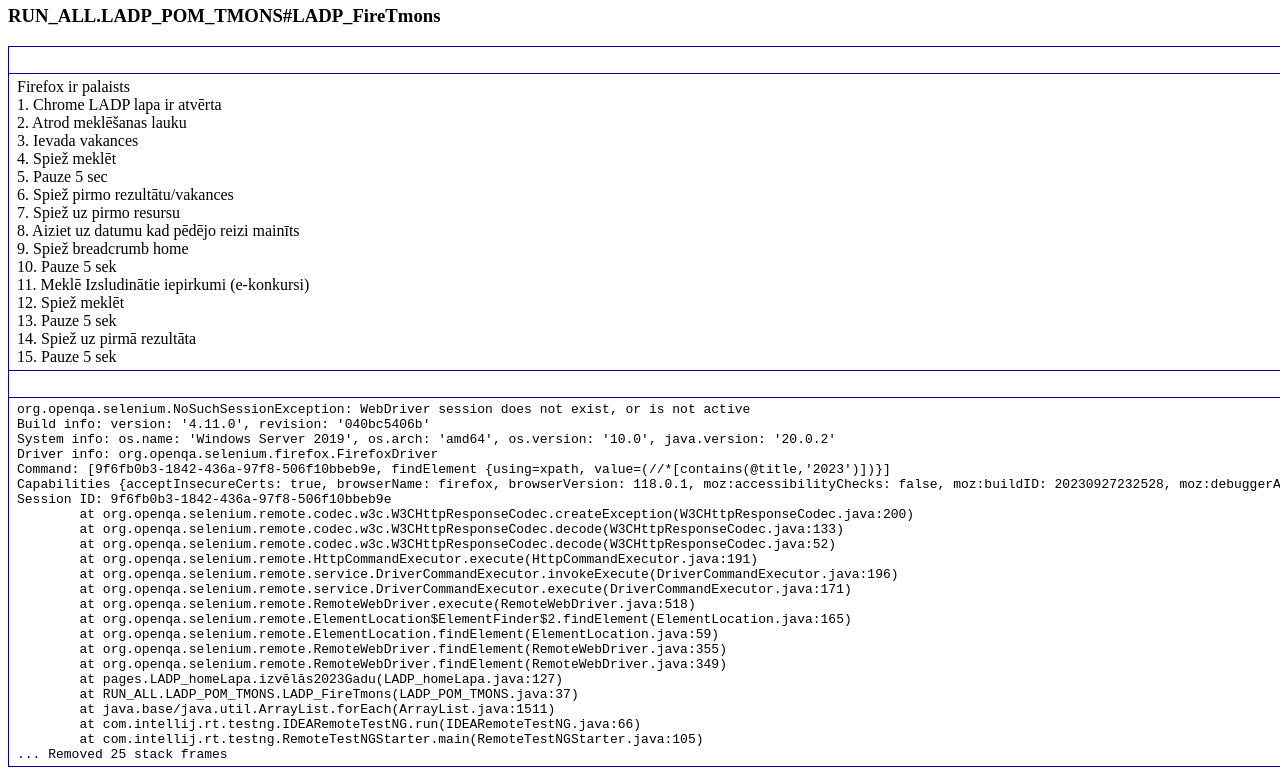
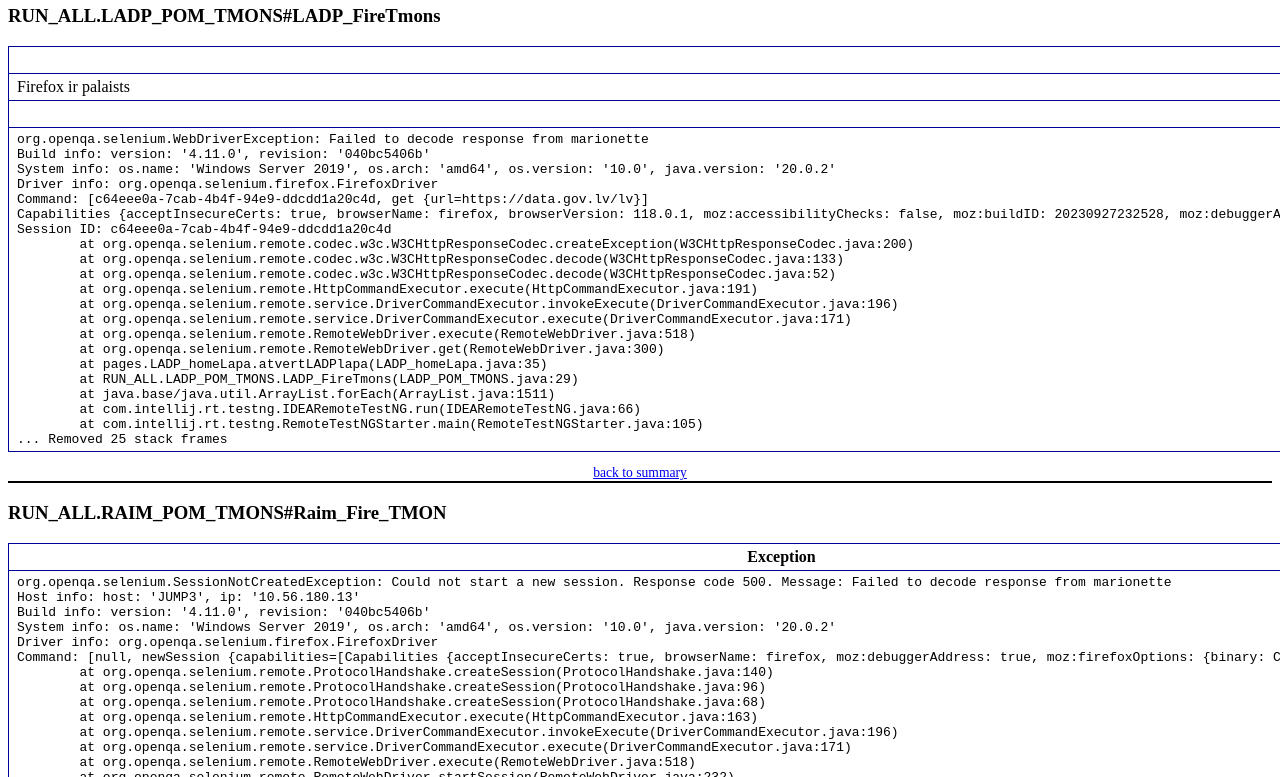
Before and after one commit to peterisT123/SC_Test, a plain HTML site: page test-output/emailable-report.html in a window 1280 px wide. Shown: the part 433-1210 px from the top of the page. Drawn offline with Linux system fonts and the light colour scheme.

Commit message:
Pirmais commit

```diff
--- a/test-output/emailable-report.html
+++ b/test-output/emailable-report.html
@@ -9,17 +9,17 @@
 <table>
 <tr><th>Test</th><th># Passed</th><th># Skipped</th><th># Retried</th><th># Failed</th><th>Time (ms)</th><th>Included Groups</th><th>Excluded Groups</th></tr>
 <tr><th colspan="8">Default Suite</th></tr>
-<tr><td><a href="#t0">SC_Test</a></td><td class="num">4</td><td class="num">0</td><td class="num">0</td><td class="num attn">2</td><td class="num">112 154</td><td></td><td></td></tr>
+<tr><td><a href="#t0">SC_Test</a></td><td class="num">4</td><td class="num">0</td><td class="num">0</td><td class="num attn">2</td><td class="num">115 031</td><td></td><td></td></tr>
 </table>
-<table id='summary'><thead><tr><th>Class</th><th>Method</th><th>Start</th><th>Time (ms)</th></tr></thead><tbody><tr><th colspan="4">Default Suite</th></tr></tbody><tbody id="t0"><tr><th colspan="4">SC_Test &#8212; failed</th></tr><tr class="failedeven"><td rowspan="1">RUN_ALL.LADP_POM_TMONS</td><td><a href="#m0">LADP_FireTmons</a></td><td rowspan="1">1696500722507</td><td rowspan="1">25358</td></tr><tr class="failedodd"><td rowspan="1">RUN_ALL.RAIM_POM_TMONS</td><td><a href="#m1">Raim_Fire_TMON</a></td><td rowspan="1">1696500792657</td><td rowspan="1">15433</td></tr><tr><th colspan="4">SC_Test &#8212; passed</th></tr><tr class="passedeven"><td rowspan="2">RUN_ALL.LADP_POM_TMONS</td><td><a href="#m2">LADP_EdgeTmons</a></td><td rowspan="1">1696500748172</td><td rowspan="1">24696</td></tr><tr class="passedeven"><td><a href="#m3">LADP_chromeTmons</a></td><td rowspan="1">1696500772873</td><td rowspan="1">19777</td></tr><tr class="passedodd"><td rowspan="2">RUN_ALL.RAIM_POM_TMONS</td><td><a href="#m4">Raim_Crome_TMON</a></td><td rowspan="1">1696500808104</td><td rowspan="1">12758</td></tr><tr class="passedodd"><td><a href="#m5">Raim_Edge_TMON</a></td><td rowspan="1">1696500820868</td><td rowspan="1">13653</td></tr></tbody>
+<table id='summary'><thead><tr><th>Class</th><th>Method</th><th>Start</th><th>Time (ms)</th></tr></thead><tbody><tr><th colspan="4">Default Suite</th></tr></tbody><tbody id="t0"><tr><th colspan="4">SC_Test &#8212; failed</th></tr><tr class="failedeven"><td rowspan="1">RUN_ALL.LADP_POM_TMONS</td><td><a href="#m0">LADP_FireTmons</a></td><td rowspan="1">1696503809579</td><td rowspan="1">21030</td></tr><tr class="failedodd"><td rowspan="1">RUN_ALL.RAIM_POM_TMONS</td><td><a href="#m1">Raim_Fire_TMON</a></td><td rowspan="1">1696503877505</td><td rowspan="1">14458</td></tr><tr><th colspan="4">SC_Test &#8212; passed</th></tr><tr class="passedeven"><td rowspan="2">RUN_ALL.LADP_POM_TMONS</td><td><a href="#m2">LADP_EdgeTmons</a></td><td rowspan="1">1696503830893</td><td rowspan="1">28520</td></tr><tr class="passedeven"><td><a href="#m3">LADP_chromeTmons</a></td><td rowspan="1">1696503859423</td><td rowspan="1">18072</td></tr><tr class="passedodd"><td rowspan="2">RUN_ALL.RAIM_POM_TMONS</td><td><a href="#m4">Raim_Crome_TMON</a></td><td rowspan="1">1696503891970</td><td rowspan="1">13519</td></tr><tr class="passedodd"><td><a href="#m5">Raim_Edge_TMON</a></td><td rowspan="1">1696503905494</td><td rowspan="1">18972</td></tr></tbody>
 </table>
-<h2>SC_Test</h2><h3 id="m0">RUN_ALL.LADP_POM_TMONS#LADP_FireTmons</h3><table class="result"><tr><th>Messages</th></tr><tr><td><div class="messages">Firefox ir palaists<br/>1. Chrome LADP lapa ir atvērta<br/>2. Atrod meklēšanas lauku<br/>3. Ievada vakances<br/>4. Spiež meklēt<br/>5. Pauze 5 sec<br/>6. Spiež pirmo rezultātu/vakances<br/>7. Spiež uz pirmo resursu<br/>8. Aiziet uz datumu kad pēdējo reizi mainīts<br/>9. Spiež breadcrumb home<br/>10. Pauze 5 sek<br/>11. Meklē Izsludinātie iepirkumi (e-konkursi)<br/>12. Spiež meklēt<br/>13. Pauze 5 sek<br/>14. Spiež uz pirmā rezultāta<br/>15. Pauze 5 sek</div></td></tr><tr><th>Exception</th></tr><tr><td><div class="stacktrace">org.openqa.selenium.NoSuchSessionException: WebDriver session does not exist, or is not active
+<h2>SC_Test</h2><h3 id="m0">RUN_ALL.LADP_POM_TMONS#LADP_FireTmons</h3><table class="result"><tr><th>Messages</th></tr><tr><td><div class="messages">Firefox ir palaists</div></td></tr><tr><th>Exception</th></tr><tr><td><div class="stacktrace">org.openqa.selenium.WebDriverException: Failed to decode response from marionette
 Build info: version: &apos;4.11.0&apos;, revision: &apos;040bc5406b&apos;
 System info: os.name: &apos;Windows Server 2019&apos;, os.arch: &apos;amd64&apos;, os.version: &apos;10.0&apos;, java.version: &apos;20.0.2&apos;
 Driver info: org.openqa.selenium.firefox.FirefoxDriver
-Command: [9f6fb0b3-1842-436a-97f8-506f10bbeb9e, findElement {using=xpath, value=(//*[contains(@title,&apos;2023&apos;)])}]
-Capabilities {acceptInsecureCerts: true, browserName: firefox, browserVersion: 118.0.1, moz:accessibilityChecks: false, moz:buildID: 20230927232528, moz:debuggerAddress: 127.0.0.1:19811, moz:geckodriverVersion: 0.33.0, moz:headless: false, moz:platformVersion: 10.0, moz:processID: 34120, moz:profile: C:\Users\PETERI~1.TRO\AppDa..., moz:shutdownTimeout: 60000, moz:webdriverClick: true, moz:windowless: false, pageLoadStrategy: normal, platformName: windows, proxy: Proxy(), se:cdp: ws://127.0.0.1:19811/devtoo..., se:cdpVersion: 85.0, setWindowRect: true, strictFileInteractability: false, timeouts: {implicit: 0, pageLoad: 300000, script: 30000}, unhandledPromptBehavior: dismiss and notify}
-Session ID: 9f6fb0b3-1842-436a-97f8-506f10bbeb9e
+Command: [c64eee0a-7cab-4b4f-94e9-ddcdd1a20c4d, get {url=https://data.gov.lv/lv}]
+Capabilities {acceptInsecureCerts: true, browserName: firefox, browserVersion: 118.0.1, moz:accessibilityChecks: false, moz:buildID: 20230927232528, moz:debuggerAddress: 127.0.0.1:20328, moz:geckodriverVersion: 0.33.0, moz:headless: false, moz:platformVersion: 10.0, moz:processID: 43304, moz:profile: C:\Users\PETERI~1.TRO\AppDa..., moz:shutdownTimeout: 60000, moz:webdriverClick: true, moz:windowless: false, pageLoadStrategy: normal, platformName: windows, proxy: Proxy(), se:cdp: ws://127.0.0.1:20328/devtoo..., se:cdpVersion: 85.0, setWindowRect: true, strictFileInteractability: false, timeouts: {implicit: 0, pageLoad: 300000, script: 30000}, unhandledPromptBehavior: dismiss and notify}
+Session ID: c64eee0a-7cab-4b4f-94e9-ddcdd1a20c4d
 	at org.openqa.selenium.remote.codec.w3c.W3CHttpResponseCodec.createException(W3CHttpResponseCodec.java:200)
 	at org.openqa.selenium.remote.codec.w3c.W3CHttpResponseCodec.decode(W3CHttpResponseCodec.java:133)
 	at org.openqa.selenium.remote.codec.w3c.W3CHttpResponseCodec.decode(W3CHttpResponseCodec.java:52)
@@ -27,39 +27,40 @@ Session ID: 9f6fb0b3-1842-436a-97f8-506f10bbeb9e
 	at org.openqa.selenium.remote.service.DriverCommandExecutor.invokeExecute(DriverCommandExecutor.java:196)
 	at org.openqa.selenium.remote.service.DriverCommandExecutor.execute(DriverCommandExecutor.java:171)
 	at org.openqa.selenium.remote.RemoteWebDriver.execute(RemoteWebDriver.java:518)
-	at org.openqa.selenium.remote.ElementLocation$ElementFinder$2.findElement(ElementLocation.java:165)
-	at org.openqa.selenium.remote.ElementLocation.findElement(ElementLocation.java:59)
-	at org.openqa.selenium.remote.RemoteWebDriver.findElement(RemoteWebDriver.java:355)
-	at org.openqa.selenium.remote.RemoteWebDriver.findElement(RemoteWebDriver.java:349)
-	at pages.LADP_homeLapa.izvēlās2023Gadu(LADP_homeLapa.java:127)
-	at RUN_ALL.LADP_POM_TMONS.LADP_FireTmons(LADP_POM_TMONS.java:37)
+	at org.openqa.selenium.remote.RemoteWebDriver.get(RemoteWebDriver.java:300)
+	at pages.LADP_homeLapa.atvertLADPlapa(LADP_homeLapa.java:35)
+	at RUN_ALL.LADP_POM_TMONS.LADP_FireTmons(LADP_POM_TMONS.java:29)
 	at java.base/java.util.ArrayList.forEach(ArrayList.java:1511)
 	at com.intellij.rt.testng.IDEARemoteTestNG.run(IDEARemoteTestNG.java:66)
 	at com.intellij.rt.testng.RemoteTestNGStarter.main(RemoteTestNGStarter.java:105)
 ... Removed 25 stack frames</div></td></tr></table><p class="totop"><a href="#summary">back to summary</a></p>
-<h3 id="m1">RUN_ALL.RAIM_POM_TMONS#Raim_Fire_TMON</h3><table class="result"><tr><th>Messages</th></tr><tr><td><div class="messages">Firefox ir palaists</div></td></tr><tr><th>Exception</th></tr><tr><td><div class="stacktrace">org.openqa.selenium.NoSuchWindowException: Browsing context has been discarded
+<h3 id="m1">RUN_ALL.RAIM_POM_TMONS#Raim_Fire_TMON</h3><table class="result"><tr><th>Exception</th></tr><tr><td><div class="stacktrace">org.openqa.selenium.SessionNotCreatedException: Could not start a new session. Response code 500. Message: Failed to decode response from marionette
+Host info: host: &apos;JUMP3&apos;, ip: &apos;10.56.180.13&apos;
 Build info: version: &apos;4.11.0&apos;, revision: &apos;040bc5406b&apos;
 System info: os.name: &apos;Windows Server 2019&apos;, os.arch: &apos;amd64&apos;, os.version: &apos;10.0&apos;, java.version: &apos;20.0.2&apos;
 Driver info: org.openqa.selenium.firefox.FirefoxDriver
-Command: [0d1bdc5c-f25d-4ed4-aeaa-2fa1ff43709a, maximizeCurrentWindow {}]
-Capabilities {acceptInsecureCerts: true, browserName: firefox, browserVersion: 118.0.1, moz:accessibilityChecks: false, moz:buildID: 20230927232528, moz:debuggerAddress: 127.0.0.1:36813, moz:geckodriverVersion: 0.33.0, moz:headless: false, moz:platformVersion: 10.0, moz:processID: 30132, moz:profile: C:\Users\PETERI~1.TRO\AppDa..., moz:shutdownTimeout: 60000, moz:webdriverClick: true, moz:windowless: false, pageLoadStrategy: normal, platformName: windows, proxy: Proxy(), se:cdp: ws://127.0.0.1:36813/devtoo..., se:cdpVersion: 85.0, setWindowRect: true, strictFileInteractability: false, timeouts: {implicit: 0, pageLoad: 300000, script: 30000}, unhandledPromptBehavior: dismiss and notify}
-Session ID: 0d1bdc5c-f25d-4ed4-aeaa-2fa1ff43709a
-	at org.openqa.selenium.remote.codec.w3c.W3CHttpResponseCodec.createException(W3CHttpResponseCodec.java:200)
-	at org.openqa.selenium.remote.codec.w3c.W3CHttpResponseCodec.decode(W3CHttpResponseCodec.java:133)
-	at org.openqa.selenium.remote.codec.w3c.W3CHttpResponseCodec.decode(W3CHttpResponseCodec.java:52)
-	at org.openqa.selenium.remote.HttpCommandExecutor.execute(HttpCommandExecutor.java:191)
+Command: [null, newSession {capabilities=[Capabilities {acceptInsecureCerts: true, browserName: firefox, moz:debuggerAddress: true, moz:firefoxOptions: {binary: C:\Program Files\Mozilla Fi...}}]}]
+	at org.openqa.selenium.remote.ProtocolHandshake.createSession(ProtocolHandshake.java:140)
+	at org.openqa.selenium.remote.ProtocolHandshake.createSession(ProtocolHandshake.java:96)
+	at org.openqa.selenium.remote.ProtocolHandshake.createSession(ProtocolHandshake.java:68)
+	at org.openqa.selenium.remote.HttpCommandExecutor.execute(HttpCommandExecutor.java:163)
 	at org.openqa.selenium.remote.service.DriverCommandExecutor.invokeExecute(DriverCommandExecutor.java:196)
 	at org.openqa.selenium.remote.service.DriverCommandExecutor.execute(DriverCommandExecutor.java:171)
 	at org.openqa.selenium.remote.RemoteWebDriver.execute(RemoteWebDriver.java:518)
-	at org.openqa.selenium.remote.RemoteWebDriver.execute(RemoteWebDriver.java:591)
-	at org.openqa.selenium.remote.RemoteWebDriver.execute(RemoteWebDriver.java:595)
-	at org.openqa.selenium.remote.RemoteWebDriver$RemoteWebDriverOptions$RemoteWindow.maximize(RemoteWebDriver.java:978)
-	at pages.RAIM_homeLapa.raim_lapuAtver(RAIM_homeLapa.java:17)
-	at RUN_ALL.RAIM_POM_TMONS.Raim_Fire_TMON(RAIM_POM_TMONS.java:30)
+	at org.openqa.selenium.remote.RemoteWebDriver.startSession(RemoteWebDriver.java:232)
+	at org.openqa.selenium.remote.RemoteWebDriver.&lt;init&gt;(RemoteWebDriver.java:159)
+	at org.openqa.selenium.firefox.FirefoxDriver.&lt;init&gt;(FirefoxDriver.java:156)
+	at org.openqa.selenium.firefox.FirefoxDriver.&lt;init&gt;(FirefoxDriver.java:151)
+	at org.openqa.selenium.firefox.FirefoxDriver.&lt;init&gt;(FirefoxDriver.java:132)
+	at org.openqa.selenium.firefox.FirefoxDriver.&lt;init&gt;(FirefoxDriver.java:127)
+	at org.openqa.selenium.firefox.FirefoxDriver.&lt;init&gt;(FirefoxDriver.java:112)
+	at org.openqa.selenium.firefox.FirefoxDriver.&lt;init&gt;(FirefoxDriver.java:102)
+	at Helper.DriverCommon.startDriverFirefox(DriverCommon.java:22)
+	at RUN_ALL.RAIM_POM_TMONS.Raim_Fire_TMON(RAIM_POM_TMONS.java:29)
 	at java.base/java.util.ArrayList.forEach(ArrayList.java:1511)
 	at com.intellij.rt.testng.IDEARemoteTestNG.run(IDEARemoteTestNG.java:66)
 	at com.intellij.rt.testng.RemoteTestNGStarter.main(RemoteTestNGStarter.java:105)
-... Removed 25 stack frames</div></td></tr></table><p class="totop"><a href="#summary">back to summary</a></p>
+... Removed 22 stack frames</div></td></tr></table><p class="totop"><a href="#summary">back to summary</a></p>
 <h3 id="m2">RUN_ALL.LADP_POM_TMONS#LADP_EdgeTmons</h3><table class="result"><tr><th>Messages</th></tr><tr><td><div class="messages">Edge ir palaists<br/>1. Chrome LADP lapa ir atvērta<br/>2. Atrod meklēšanas lauku<br/>3. Ievada vakances<br/>4. Spiež meklēt<br/>5. Pauze 5 sec<br/>6. Spiež pirmo rezultātu/vakances<br/>7. Spiež uz pirmo resursu<br/>8. Aiziet uz datumu kad pēdējo reizi mainīts<br/>9. Spiež breadcrumb home<br/>10. Pauze 5 sek<br/>11. Meklē Izsludinātie iepirkumi (e-konkursi)<br/>12. Spiež meklēt<br/>13. Pauze 5 sek<br/>14. Spiež uz pirmā rezultāta<br/>15. Pauze 5 sek<br/>16. Spiež uz 2023 datiem<br/>17. Aiziet uz datumu kad pēdējo reizi mainīts<br/>18. Spiež Datu API<br/>19. Pauze 2 sek<br/> Lapa ir aizvērta</div></td></tr></table><p class="totop"><a href="#summary">back to summary</a></p>
 <h3 id="m3">RUN_ALL.LADP_POM_TMONS#LADP_chromeTmons</h3><table class="result"><tr><th>Messages</th></tr><tr><td><div class="messages">Chrome ir palaists<br/>1. Chrome LADP lapa ir atvērta<br/>2. Atrod meklēšanas lauku<br/>3. Ievada vakances<br/>4. Spiež meklēt<br/>5. Pauze 5 sec<br/>6. Spiež pirmo rezultātu/vakances<br/>7. Spiež uz pirmo resursu<br/>8. Aiziet uz datumu kad pēdējo reizi mainīts<br/>9. Spiež breadcrumb home<br/>10. Pauze 5 sek<br/>11. Meklē Izsludinātie iepirkumi (e-konkursi)<br/>12. Spiež meklēt<br/>13. Pauze 5 sek<br/>14. Spiež uz pirmā rezultāta<br/>15. Pauze 5 sek<br/>16. Spiež uz 2023 datiem<br/>17. Aiziet uz datumu kad pēdējo reizi mainīts<br/>18. Spiež Datu API<br/>19. Pauze 2 sek<br/> Lapa ir aizvērta</div></td></tr></table><p class="totop"><a href="#summary">back to summary</a></p>
 <h3 id="m4">RUN_ALL.RAIM_POM_TMONS#Raim_Crome_TMON</h3><table class="result"><tr><th>Messages</th></tr><tr><td><div class="messages">Chrome ir palaists<br/>1. Chrome RAIM lapa ir atvērta<br/>2. Sīkdatnes apstiprinātas <br/>3. Izvēlas Iedzīvotāju skaits (PMLP)<br/>4. Atver /list<br/>5. Spiež lejuplādēt <br/>6. Pauze 5 sec<br/>7. Spiež atlasīt<br/>8. Atver /thematic-analysis<br/>9. Spiež Par ES fondu...<br/>10. Pauze 3 sec<br/> Lapa ir aizvērta</div></td></tr></table><p class="totop"><a href="#summary">back to summary</a></p>
```
